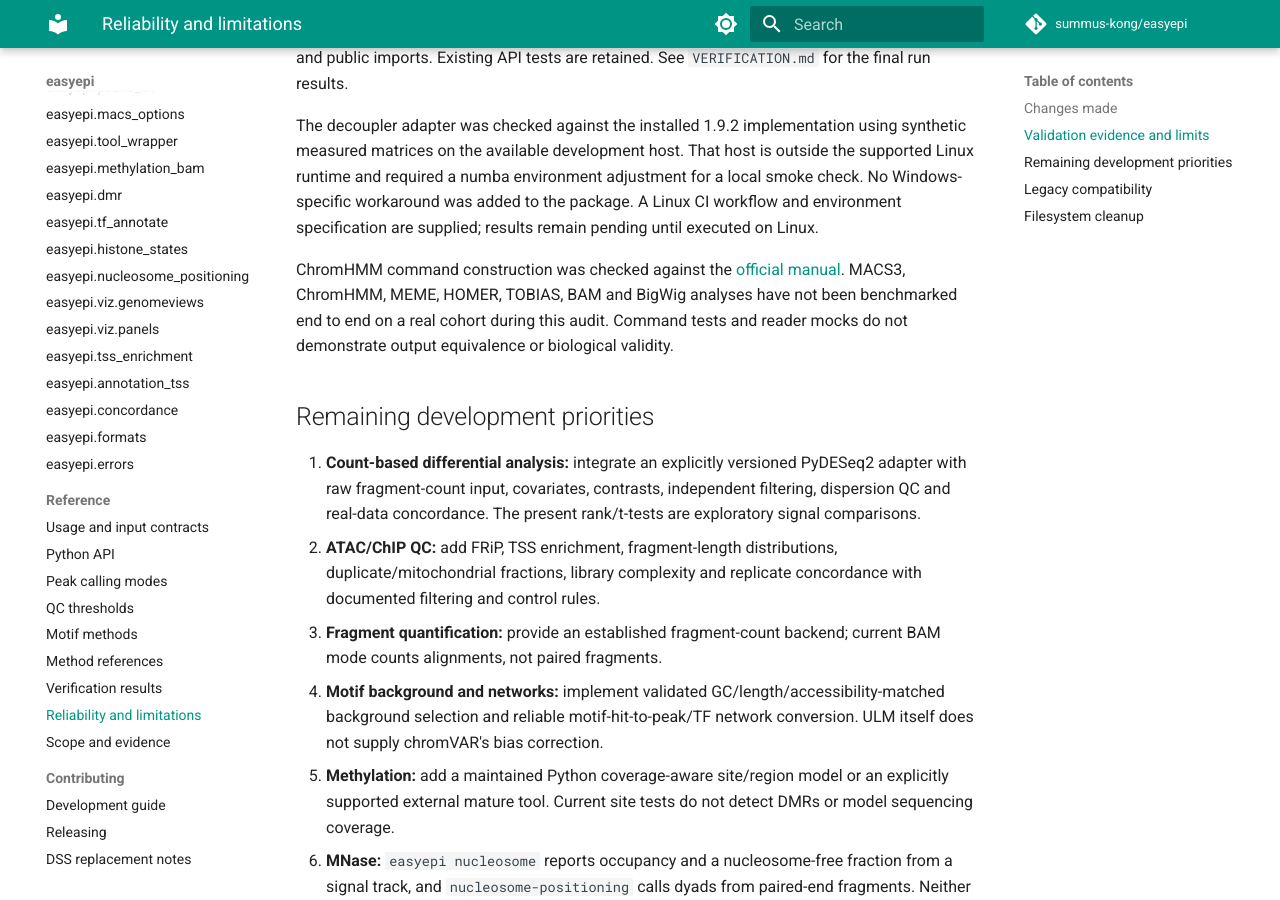
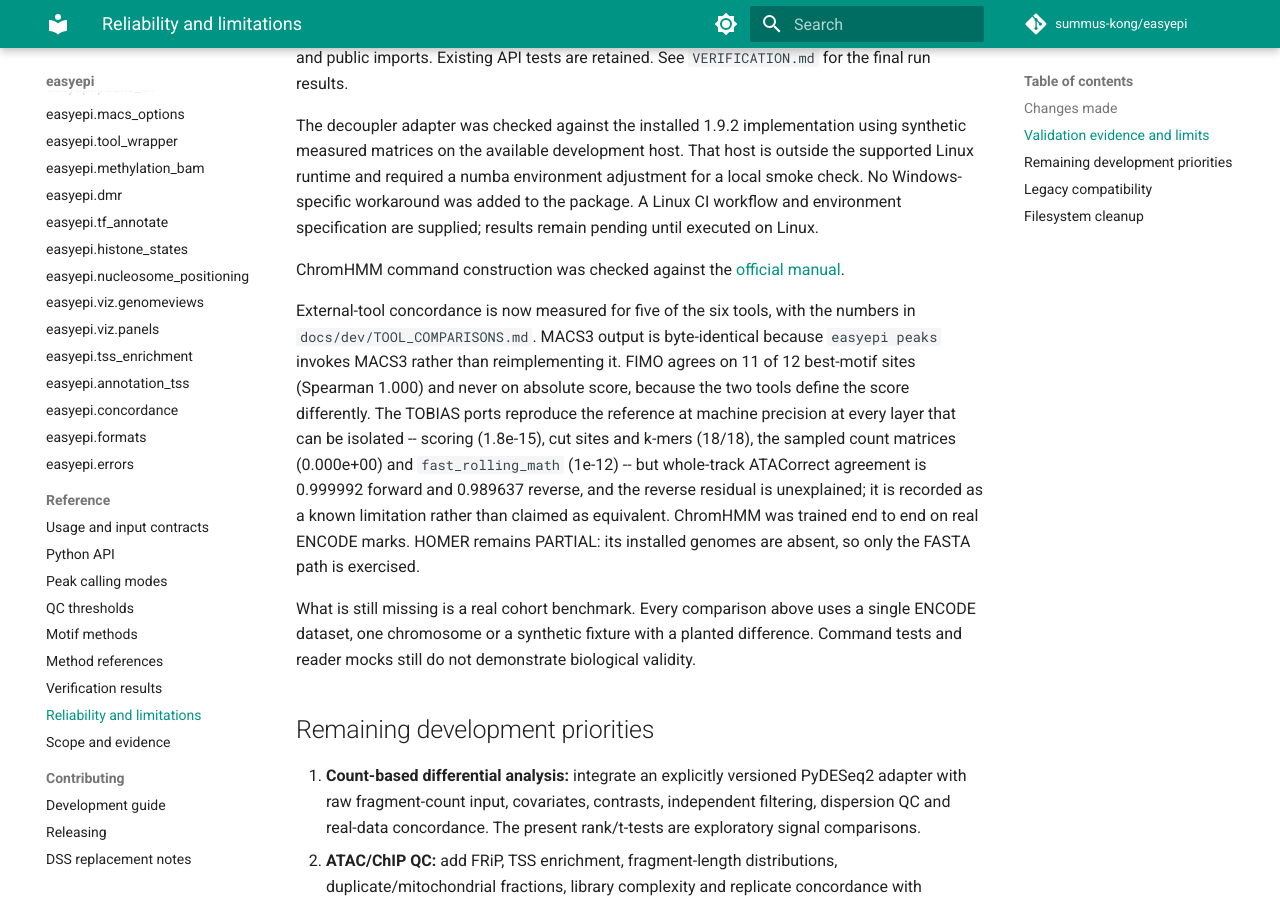
Before and after one commit to summus-kong/easyepi, an MkDocs documentation site: the page built from docs/RELIABILITY.md, in a window 1280 px wide and 900 px high, scrolled down 2344 px. Built offline with MkDocs 1.6.1 and Material for MkDocs 9.7.7, drawn with Linux system fonts in a browser that asks for light colours; comment, search, counter and statistics services are not loaded; the version menu is left out.

Commit message:
docs: reconcile count, extras and tool status with the measured state
Three documents still described the pre-0.7.0 state. Each number below was read
from the tree rather than assumed.

* `VERIFICATION.md` stopped at v0.6.0 (29 subcommands, 603 tests). The parser
  now registers 30 subcommands (`timecourse` added) and the suite reports 1117
  passed on the analysis host. The v0.6.0 rows stay as history; a v0.7.0 row is
  appended rather than overwriting them.
* `PUBLISHING.md` listed nine extras, two of which (`enrich`, `plot`) have never
  existed in `pyproject.toml`, while three that do exist (`deseq2`, `states`,
  `tobias`) were missing. The list is now generated from the parsed manifest so
  it cannot drift silently again.
* `RELIABILITY.md` said external tools had not been compared end to end. Five of
  six now have measured numbers in `docs/dev/TOOL_COMPARISONS.md`, so the claim
  is replaced with what was actually measured -- including the ATACorrect
  reverse residual (0.989637) recorded as a known limitation rather than
  equivalence, and HOMER staying PARTIAL.

`docs/BACKLOG.md` remains git-ignored by decision; the roadmap therefore still
lives only in the analysis-host working copy.

```diff
--- a/docs/RELIABILITY.md
+++ b/docs/RELIABILITY.md
@@ -38,7 +38,11 @@ Regression tests cover strand semantics, MACS3 commands, official ChromHMM argum
 
 The decoupler adapter was checked against the installed 1.9.2 implementation using synthetic measured matrices on the available development host. That host is outside the supported Linux runtime and required a numba environment adjustment for a local smoke check. No Windows-specific workaround was added to the package. A Linux CI workflow and environment specification are supplied; results remain pending until executed on Linux.
 
-ChromHMM command construction was checked against the [official manual](https://compbio.mit.edu/ChromHMM/ChromHMM_manual.pdf). MACS3, ChromHMM, MEME, HOMER, TOBIAS, BAM and BigWig analyses have not been benchmarked end to end on a real cohort during this audit. Command tests and reader mocks do not demonstrate output equivalence or biological validity.
+ChromHMM command construction was checked against the [official manual](https://compbio.mit.edu/ChromHMM/ChromHMM_manual.pdf).
+
+External-tool concordance is now measured for five of the six tools, with the numbers in `docs/dev/TOOL_COMPARISONS.md`. MACS3 output is byte-identical because `easyepi peaks` invokes MACS3 rather than reimplementing it. FIMO agrees on 11 of 12 best-motif sites (Spearman 1.000) and never on absolute score, because the two tools define the score differently. The TOBIAS ports reproduce the reference at machine precision at every layer that can be isolated -- scoring (1.8e-15), cut sites and k-mers (18/18), the sampled count matrices (0.000e+00) and `fast_rolling_math` (1e-12) -- but whole-track ATACorrect agreement is 0.999992 forward and 0.989637 reverse, and the reverse residual is unexplained; it is recorded as a known limitation rather than claimed as equivalent. ChromHMM was trained end to end on real ENCODE marks. HOMER remains PARTIAL: its installed genomes are absent, so only the FASTA path is exercised.
+
+What is still missing is a real cohort benchmark. Every comparison above uses a single ENCODE dataset, one chromosome or a synthetic fixture with a planted difference. Command tests and reader mocks still do not demonstrate biological validity.
 
 ## Remaining development priorities
 
```
Also changed, not shown: docs/PUBLISHING.md (+1 -1 lines), docs/VERIFICATION.md (+2 -0 lines).
